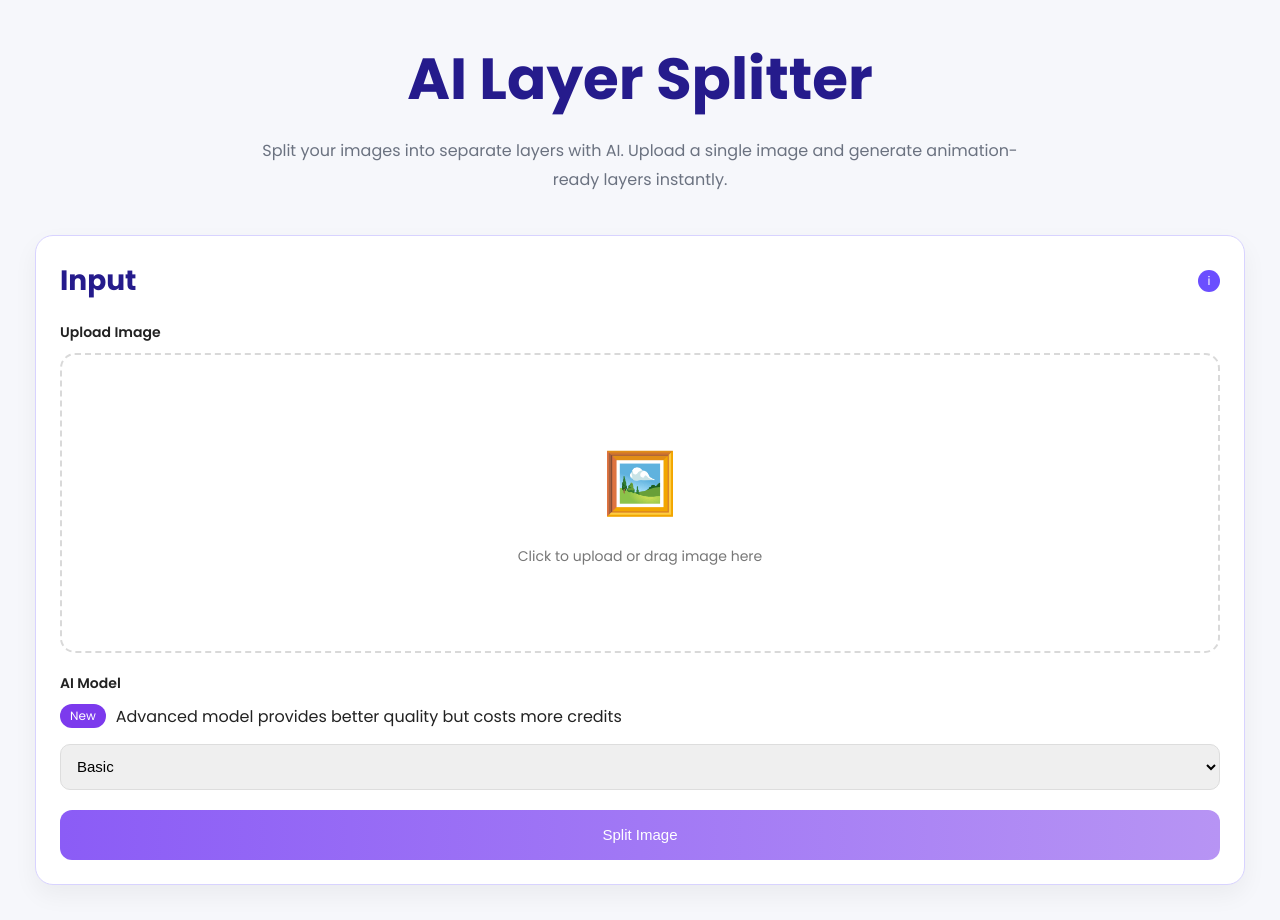
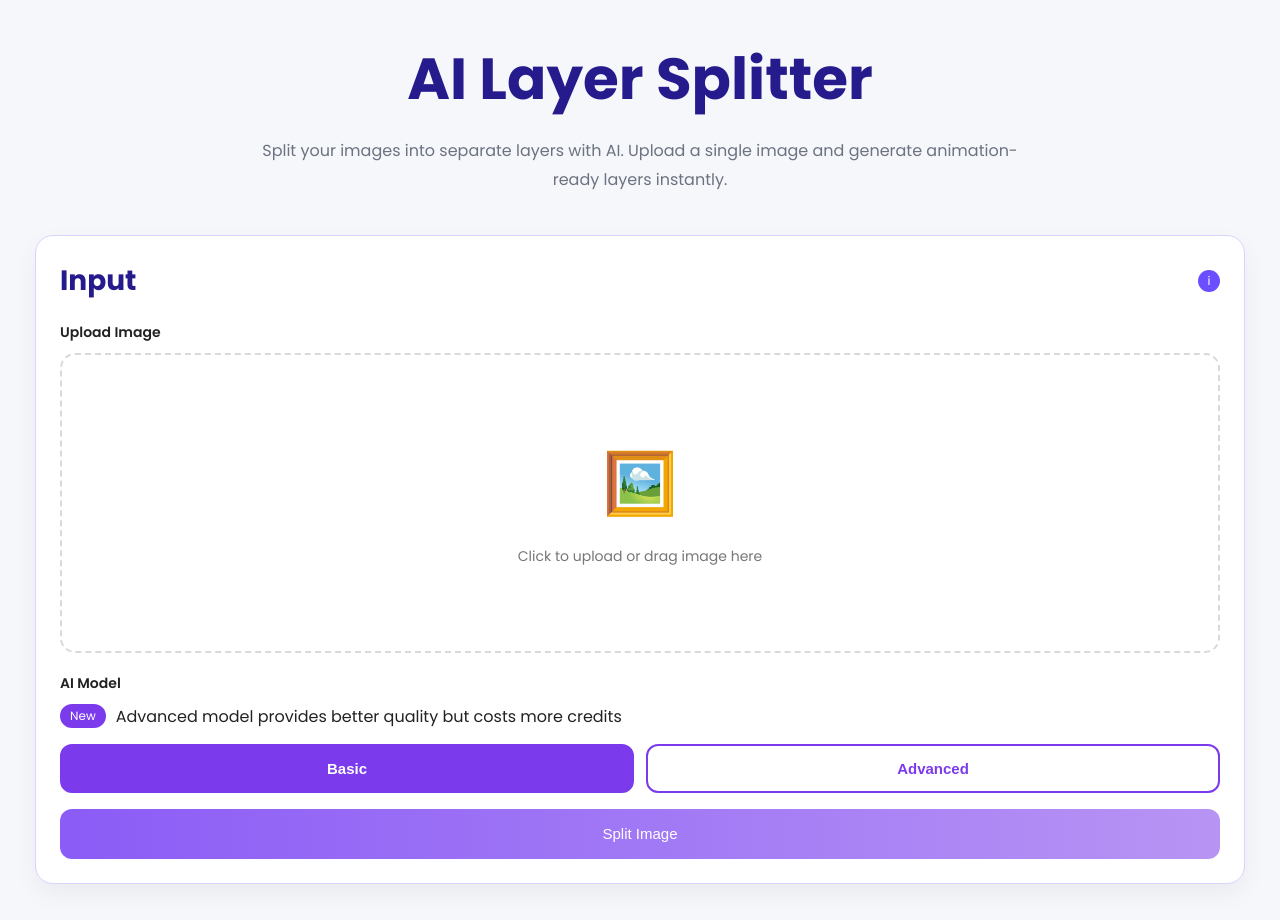
Before and after one commit to NganjukBersatu/Layer_ai, a Vue app: page / in a window 1280 px wide. Built offline with nearby package versions, Linux system fonts and the light colour scheme.

Commit message:
menambah button

```diff
--- a/src/App.vue
+++ b/src/App.vue
@@ -3,15 +3,18 @@ import { ref } from "vue";
 import InputPage from "./components/InputPage.vue";
 import ProcessPage from "./components/ProcessPage.vue";
 import PreviewPage from "./components/PreviewPage.vue";
+import LoginPage from "./components/LoginPage.vue";
 
 const currentPage = ref("input"); // "input" | "process" | "preview"
 const selectedImage = ref(null);
 const selectedPreview = ref(null);
 const resultLayers = ref(null);
+const selectedModel = ref("basic");
 
-function goToProcess({ image, imagePreview }) {
+function goToProcess({ image, imagePreview, model }) {
   selectedImage.value = image;
   selectedPreview.value = imagePreview;
+  selectedModel.value = model;
   currentPage.value = "process";
 }
 
@@ -31,6 +34,11 @@ function restart() {
   resultLayers.value = null;
   currentPage.value = "input";
 }
+
+function deleteResult() {
+  resultLayers.value = null;
+}
+
 </script>
 
 <template>
@@ -59,6 +67,7 @@ function restart() {
   v-else-if="currentPage === 'process'"
   :image="selectedImage"
   :imagePreview="selectedPreview"
+  :model="selectedModel"
   @back="goBack"
   @complete="goToPreview"
 />
@@ -69,6 +78,7 @@ function restart() {
   :imagePreview="selectedPreview"
   :layers="resultLayers"
   @restart="restart"
+  @delete-result="deleteResult"
 />
       </section>
 
--- a/src/components/InputPage.vue
+++ b/src/components/InputPage.vue
@@ -5,6 +5,8 @@ const emit = defineEmits(["next"]);
 
 const image = ref(null);
 const imagePreview = ref(null);
+
+const selectedModel = ref("basic");
 
 function chooseFile(event) {
   const file = event.target.files[0];
@@ -75,22 +77,72 @@ function chooseFile(event) {
 
     </div>
 
-    <select class="select-model">
+    <div class="model-buttons">
 
-      <option>Basic</option>
+  <button
+    class="model-btn"
+    :class="{ active: selectedModel === 'basic' }"
+    @click="selectedModel = 'basic'"
+  >
+    Basic
+  </button>
 
-      <option>Advanced</option>
+  <button
+    class="model-btn"
+    :class="{ active: selectedModel === 'advanced' }"
+    @click="selectedModel = 'advanced'"
+  >
+    Advanced
+  </button>
 
-    </select>
+</div>
 
     <button
-
-
-      class="split-btn"
-  @click="emit('next', { image, imagePreview })"
+  class="split-btn"
+  @click="emit('next', {
+    image,
+    imagePreview,
+    model: selectedModel
+  })"
 >
   Split Image
 </button>
 
   </div>
 </template>
+
+<style scoped>
+
+.split-btn {
+  margin-top: 16px;
+  /* baris-baris style lain yang sudah ada, biarkan tetap */
+}
+
+.model-buttons{
+    display:flex;
+    gap:12px;
+    margin-top:12px;
+}
+
+.model-btn{
+    flex:1;
+    padding:14px;
+    border:2px solid #7c3aed;
+    border-radius:12px;
+    background:#fff;
+    color:#7c3aed;
+    font-size:15px;
+    font-weight:600;
+    cursor:pointer;
+    transition:.25s;
+}
+
+.model-btn:hover{
+    background:#f5f3ff;
+}
+
+.model-btn.active{
+    background:#7c3aed;
+    color:#fff;
+}
+</style>
--- /dev/null
+++ b/src/components/LoginPage.vue
@@ -0,0 +1,55 @@
+<template>
+  <div class="login-container">
+    <div class="login-card">
+      <h2>Login</h2>
+
+      <input type="email" placeholder="Email" />
+      <input type="password" placeholder="Password" />
+
+      <button>Sign In</button>
+    </div>
+  </div>
+</template>
+
+<style scoped>
+.login-container {
+  height: 100vh;
+  display: flex;
+  justify-content: center;
+  align-items: center;
+  background: #f5f5f5;
+}
+
+.login-card {
+  width: 360px;
+  background: white;
+  padding: 30px;
+  border-radius: 12px;
+  box-shadow: 0 8px 20px rgba(0,0,0,.1);
+}
+
+.login-card h2 {
+  text-align: center;
+  margin-bottom: 20px;
+}
+
+.login-card input {
+  width: 100%;
+  height: 45px;
+  margin-bottom: 15px;
+  padding: 0 12px;
+  border: 1px solid #ddd;
+  border-radius: 8px;
+  box-sizing: border-box;
+}
+
+.login-card button {
+  width: 100%;
+  height: 45px;
+  border: none;
+  border-radius: 8px;
+  background: #5b3df5;
+  color: white;
+  cursor: pointer;
+}
+</style>
--- a/src/components/PreviewPage.vue
+++ b/src/components/PreviewPage.vue
@@ -5,7 +5,10 @@ const props = defineProps({
   layers: Object,
 });
 
-const emit = defineEmits(["restart"]);
+const emit = defineEmits([
+  "restart",
+  "delete-result"
+]);
 
 function formatFileSize(size) {
   if (!size) return "-";
@@ -20,6 +23,28 @@ function formatFileSize(size) {
 
   return (size / 1024 / 1024).toFixed(2) + " MB";
 }
+
+function downloadLayer() {
+  if (!props.layers?.result) {
+    alert("Belum ada hasil yang dapat didownload.");
+    return;
+  }
+
+  const link = document.createElement("a");
+  link.href = props.layers.result;
+  link.download = "layer.png";
+
+  document.body.appendChild(link);
+  link.click();
+  document.body.removeChild(link);
+}
+
+function deleteLayer() {
+  if (confirm("Apakah Anda yakin ingin menghapus hasil?")) {
+    emit("delete-result");
+  }
+}
+
 
 </script>
 
@@ -83,6 +108,7 @@ function formatFileSize(size) {
 
       </div>
 
+<div class="button-group">
 
   <button
     class="btn"
@@ -93,31 +119,21 @@ function formatFileSize(size) {
 
   <button
   class="btn"
-        @click="emit('restart')"
+  @click="downloadLayer"
+  :disabled="!layers"
 >
   Download Layer
 </button>
 
   <button
-        class="btn"
-        @click="emit('restart')"
-      >
-        Favorite
-      </button>
-
-      <button
-        class="btn"
-        @click="emit('restart')"
+  class="btn delete-btn"
+  @click="deleteLayer"
 >
   Delete
 </button>
 
-      <button
-        class="btn"
-        @click="emit('restart')"
-      >
-        Share
-      </button>
+</div>
+
 
     </div>
 
@@ -126,11 +142,25 @@ function formatFileSize(size) {
 
 <style scoped>
 
+.button-group{
+    display:flex;
+    justify-content:space-between;
+    gap:12px;
+    margin-top:24px;
+}
+
+.button-group .btn{
+    flex:1;
+    margin-top:0;
+}
+
 .preview-page{
     display:grid;
     grid-template-columns:340px 1fr;
     gap:24px;
     margin-top:20px;
+/* Tambahkan ini */
+    align-items:start;
 }
 
 .card{
@@ -214,6 +244,20 @@ function formatFileSize(size) {
     background:#6d28d9;
 }
 
+.btn:disabled{
+    background:#c4b5fd;
+    cursor:not-allowed;
+    opacity:.7;
+}
+
+.delete-btn{
+    background:#ef4444;
+}
+
+.delete-btn:hover{
+    background:#dc2626;
+}
+
 @media(max-width:900px){
 
 .preview-page{
```
Lines whose indentation alone changed are shown as unchanged.
